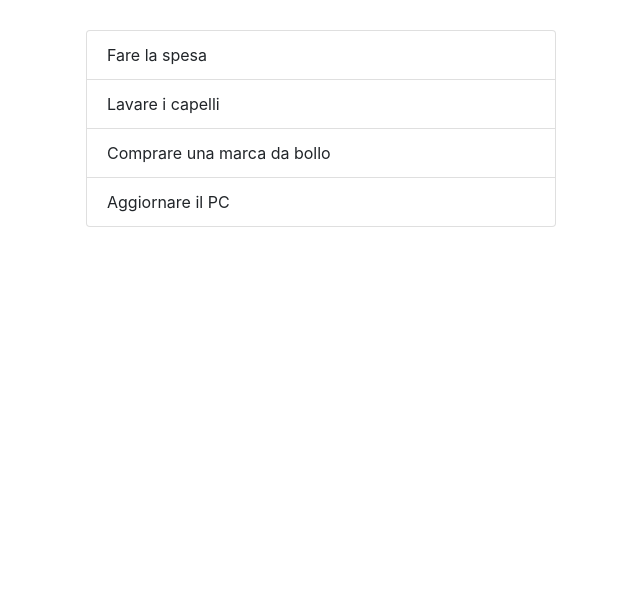
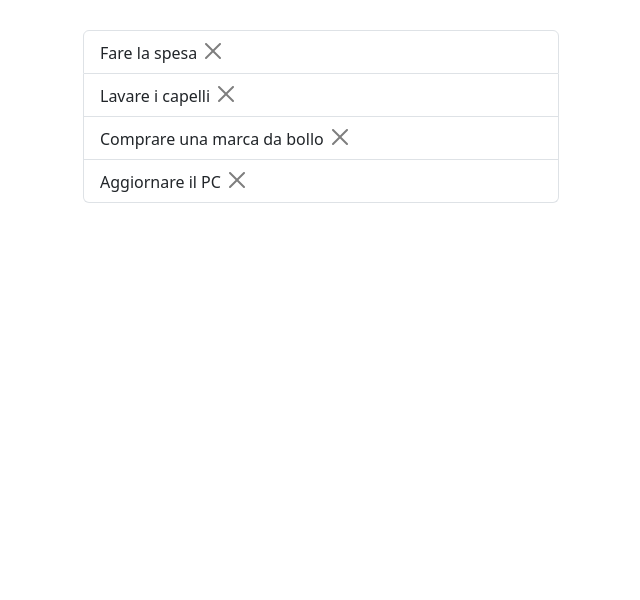
Before and after one commit to AndreaBevilacqua/vue-todolist, a plain HTML site: page index.html in a window 1280 px wide. Shown: the part 200-800 px from the top of the page, without its empty margins (319-959 px from the left). Drawn offline with nearby package versions, Linux system fonts and the light colour scheme.

Commit message:
modified bootstrap version

```diff
--- a/index.html
+++ b/index.html
@@ -6,7 +6,7 @@
     <title>Boolean List</title>
 
     <!-- Bootstrap -->
-    <link rel="stylesheet" href="https://cdn.jsdelivr.net/npm/bootstrap@4.3.1/dist/css/bootstrap.min.css" integrity="sha384-ggOyR0iXCbMQv3Xipma34MD+dH/1fQ784/j6cY/iJTQUOhcWr7x9JvoRxT2MZw1T" crossorigin="anonymous">
+    <link href="https://cdn.jsdelivr.net/npm/bootstrap@5.3.2/dist/css/bootstrap.min.css" rel="stylesheet" integrity="sha384-T3c6CoIi6uLrA9TneNEoa7RxnatzjcDSCmG1MXxSR1GAsXEV/Dwwykc2MPK8M2HN" crossorigin="anonymous">
 
     <!-- CSS -->
     <link rel="stylesheet" href="style.css">
@@ -27,7 +27,9 @@
 
             <!-- List -->
             <ul class="list-group mt-5">
-                <li v-for="task in tasks" class="list-group-item">{{ task.text }}</li>
+                <li v-for="task in tasks" class="list-group-item">{{ task.text }}
+                    <button type="button" class="btn-close"></button>
+                </li>
               </ul>
         </div>
     </div>
```
